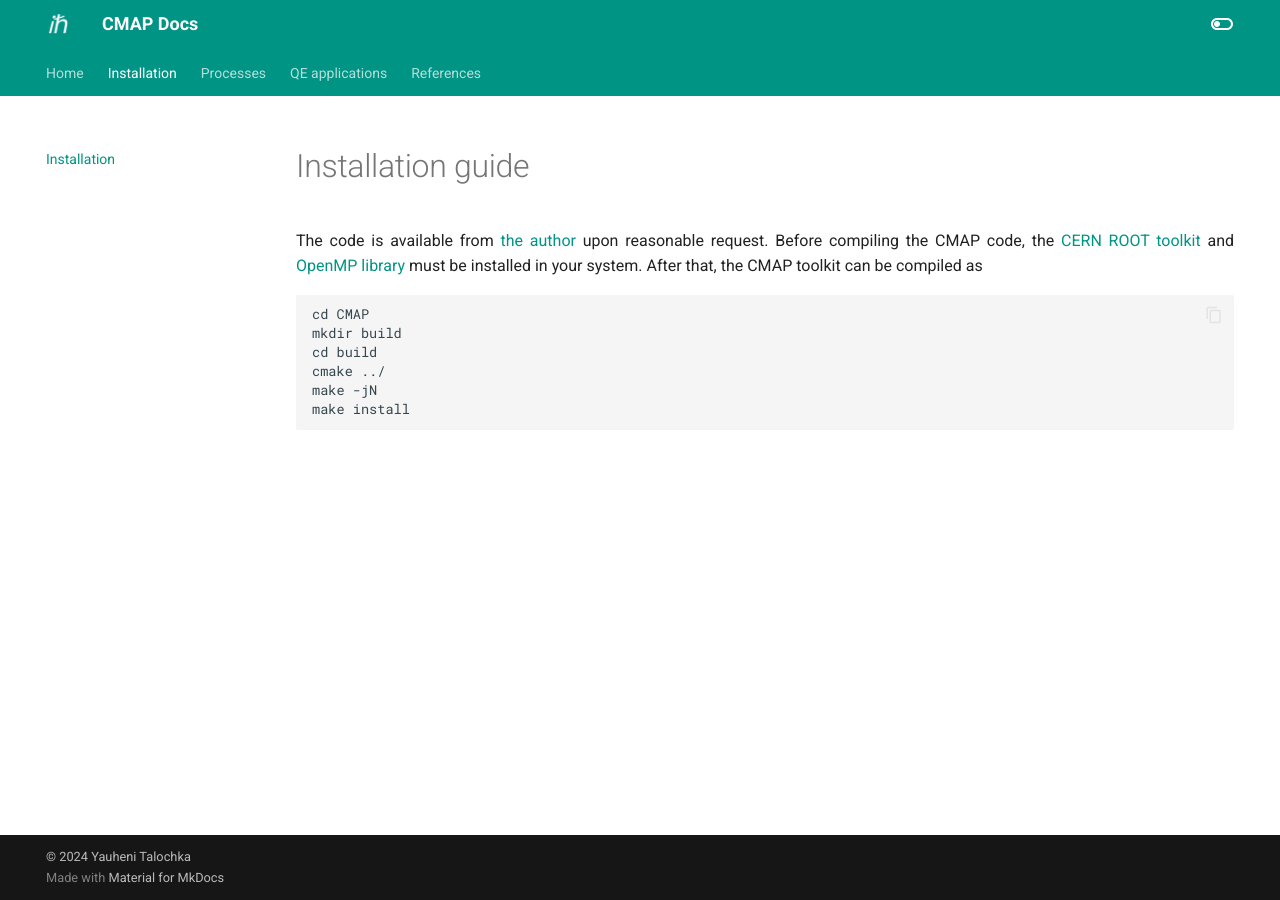
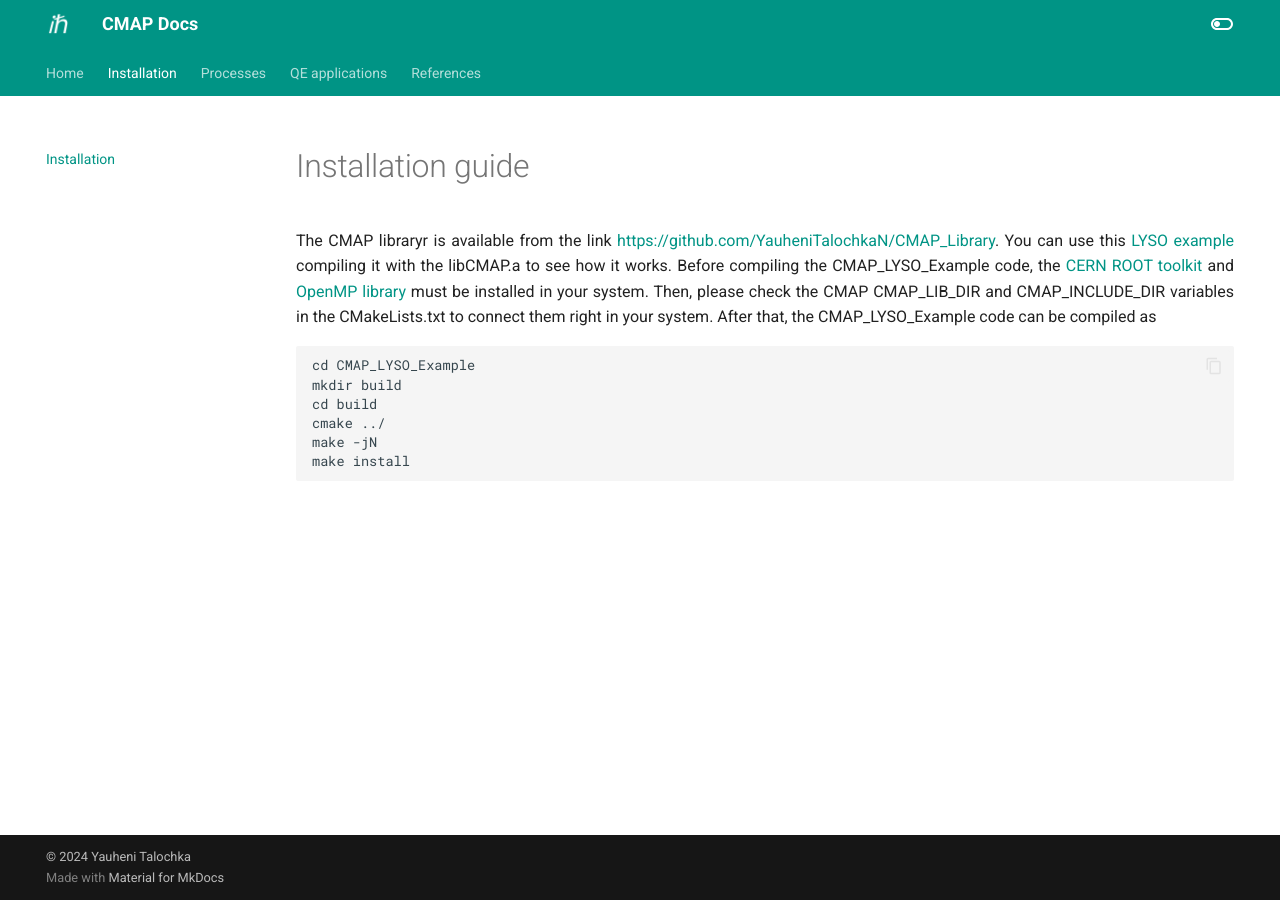
Before and after one commit to YauheniTalochkaN/CMAP_Docs, an MkDocs documentation site: the page built from docs/install.md, in a window 1280 px wide. Built offline with MkDocs 1.6.1 and Material for MkDocs 9.7.7, drawn with Linux system fonts in a browser that asks for light colours.

Commit message:
some update

````diff
--- a/docs/install.md
+++ b/docs/install.md
@@ -1,10 +1,12 @@
 # Installation guide
 <div style="text-align: justify;">
-The code is available from <a href="https://github.com/YauheniTalochkaN"  target="_blank" rel="noopener">the author</a> upon reasonable request.
-Before compiling the CMAP code, the <a href="https://root.cern/"  target="_blank" rel="noopener">CERN ROOT toolkit</a> and <a href="https://www.openmp.org/"  target="_blank" rel="noopener">OpenMP library</a> must be installed in your system.
-After that, the CMAP toolkit can be compiled as
+The CMAP libraryr is available from the link <a href="https://github.com/YauheniTalochkaN/CMAP_Library"  target="_blank" rel="noopener">https://github.com/YauheniTalochkaN/CMAP_Library</a>.
+You can use this <a href="https://github.com/YauheniTalochkaN/CMAP_LYSO_Example"  target="_blank" rel="noopener">LYSO example</a> compiling it with the libCMAP.a to see how it works.
+Before compiling the CMAP_LYSO_Example code, the <a href="https://root.cern/"  target="_blank" rel="noopener">CERN ROOT toolkit</a> and <a href="https://www.openmp.org/"  target="_blank" rel="noopener">OpenMP library</a> must be installed in your system.
+Then, please check the CMAP CMAP_LIB_DIR and CMAP_INCLUDE_DIR variables in the CMakeLists.txt to connect them right in your system.
+After that, the CMAP_LYSO_Example code can be compiled as
 ```
-cd CMAP
+cd CMAP_LYSO_Example
 mkdir build
 cd build
 cmake ../
````
